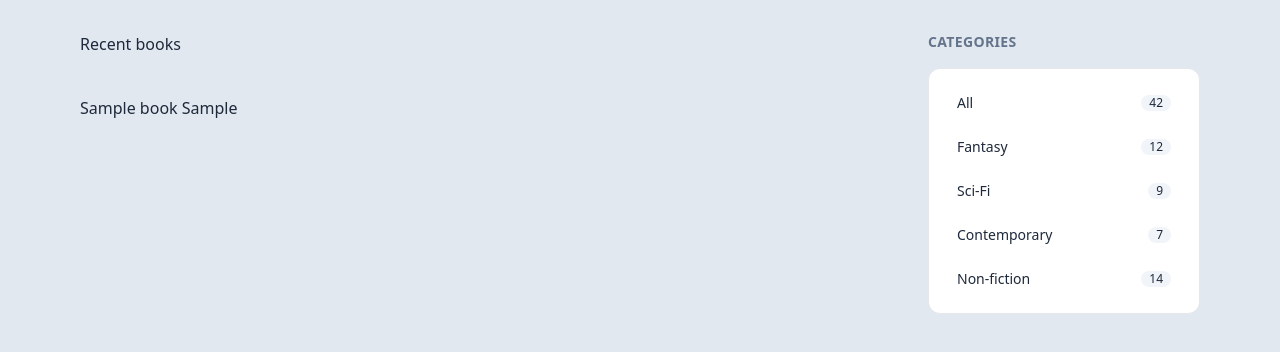
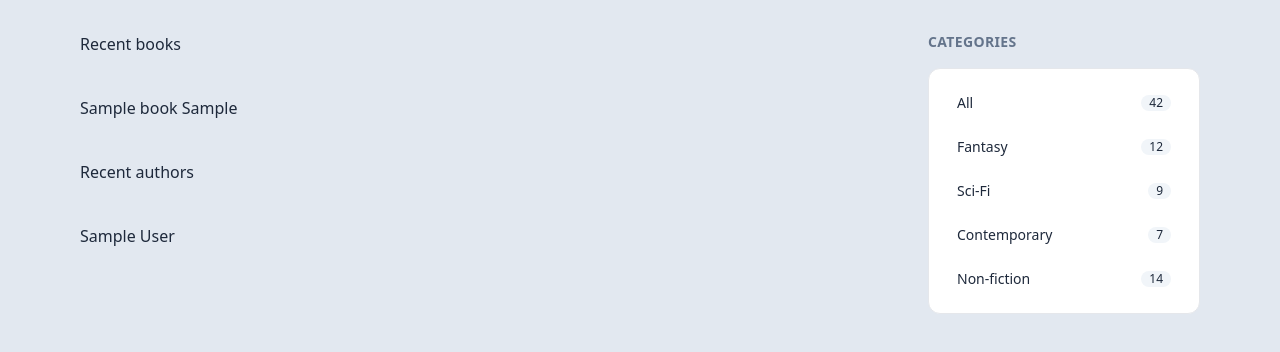
Before and after one commit to Trylika13/FRAMEWORK_POO_2025, a PHP site: page / in a window 1280 px wide. Shown: the part 53-405 px from the top of the page. Run offline with PHP 8.4, Linux system fonts and the light colour scheme; tables that the repository leaves empty or names only in its code hold one stand-in row (values such as "Sample post"); some libraries are stand-ins or nearby versions.

Commit message:
Affichage des recents authors

```diff
--- a/app/controllers/pagesController.php
+++ b/app/controllers/pagesController.php
@@ -4,7 +4,7 @@
 namespace App\Controllers;
 
 
-use \PDO, \App\Models\BooksRepository;
+use \PDO, \App\Models\BooksRepository, \App\Models\AuthorsRepository;
 
 
 class  PagesController
@@ -13,6 +13,7 @@ class  PagesController
     {
 
         $books = BooksRepository::findAll($connexion, 3);
+        $authors = AuthorsRepository::findAll($connexion, 3);
 
 
         global $content, $title;
--- /dev/null
+++ b/app/models/Authors.php
@@ -0,0 +1,9 @@
+<?php
+
+namespace App\Models;
+
+class Authors
+{
+
+    public $id, $firstname, $lastname, $biography, $created_at, $picture;
+}
--- /dev/null
+++ b/app/models/AuthorsRepository.php
@@ -0,0 +1,21 @@
+<?php
+
+namespace App\Models;
+
+use \PDO;
+
+abstract class AuthorsRepository
+{
+    public static function findAll(PDO $connexion, int $limit = 3): array
+    {
+        $sql = "SELECT *
+            FROM authors
+            ORDER BY created_at DESC
+            LIMIT :limit;";
+
+        $rs = $connexion->prepare($sql);
+        $rs->bindValue(':limit', $limit, PDO::PARAM_INT);
+        $rs->execute();
+        return $rs->fetchAll(PDO::FETCH_CLASS, Authors::class);
+    }
+}
--- a/app/views/pages/home.php
+++ b/app/views/pages/home.php
@@ -9,3 +9,15 @@
         </li>
     <?php endforeach; ?>
 </ul>
+<h2>Recent authors</h2>
+<ul>
+    <?php foreach ($authors as $author): ?>
+        <li>
+
+
+            <?php echo $author->firstname; ?>
+            <?php echo $author->lastname; ?>
+
+        </li>
+    <?php endforeach; ?>
+</ul>
```
